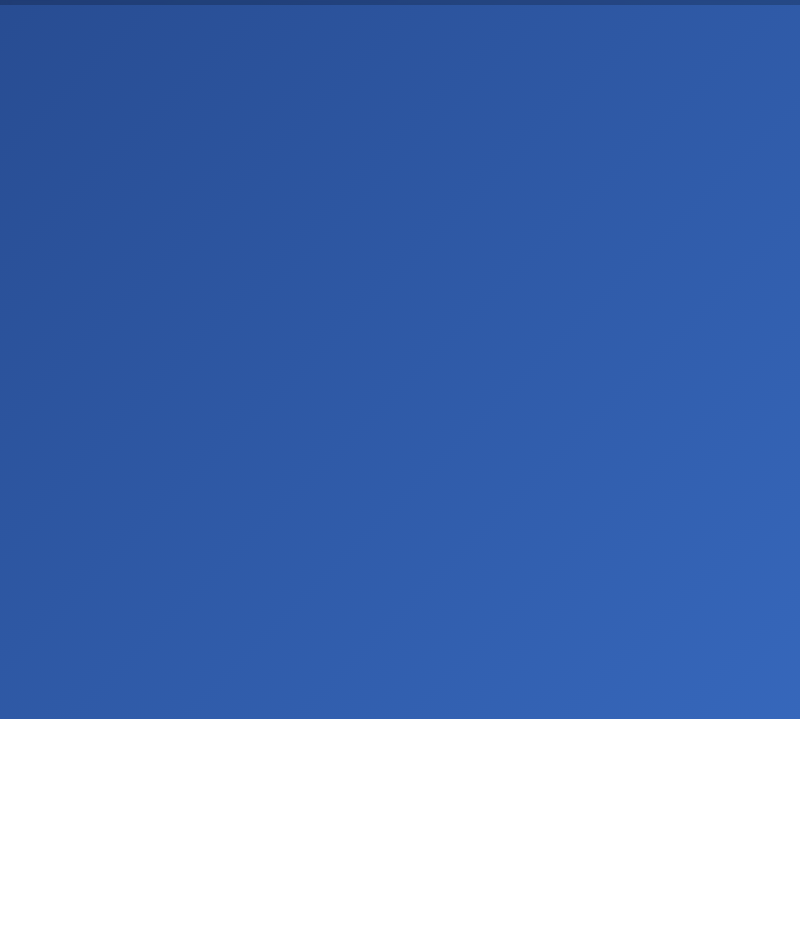
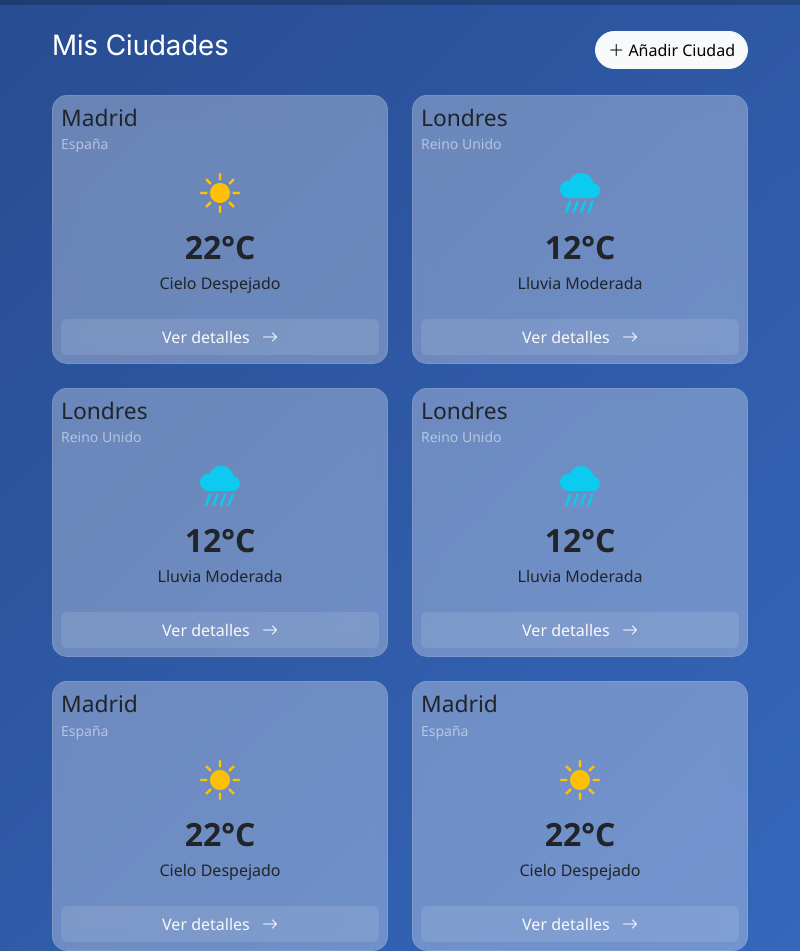
Before and after one commit to Dangt293/Eolo-Time, an Electron app: page index.html in a window 800 px wide. Shown: the part 81-1032 px from the top of the page. Before the commit the page ends 800 px from the top, so only its background shows below. Drawn offline with nearby package versions, Linux system fonts and the light colour scheme.

Commit message:
últimos ajustes a la plantilla del home

```diff
--- a/Styles/indexStyles.css
+++ b/Styles/indexStyles.css
@@ -27,7 +27,6 @@ body {
     size: 1.5rem;
 }
 
-
 .glass-reloj {
     background: rgba(255, 255, 255, 0.15); /* Transparencia */
     backdrop-filter: blur(5px);
@@ -38,6 +37,16 @@ body {
     padding: 8px 15px;
     border-radius: 50px;
     color: white;
+}
+
+/** Body **/
+.add-card {
+    border: 2px dashed rgba(255, 255, 255, 0.3);
+    background: transparent;
+    display: flex;
+    align-items: center;
+    justify-content: center;
+    min-height: 200px;
 }
 
 .glass-card {
@@ -55,15 +64,6 @@ body {
     box-shadow: 0 8px 32px 0 rgba(0, 0, 0, 0.3);
 }
 
-.add-card {
-    border: 2px dashed rgba(255, 255, 255, 0.3);
-    background: transparent;
-    display: flex;
-    align-items: center;
-    justify-content: center;
-    min-height: 200px;
-}
-
 .temp-main {
     font-size: 2rem;
     font-weight: bold;
--- a/index.html
+++ b/index.html
@@ -7,6 +7,7 @@
   <!-- Favicono -->
   <link rel="icon" type="image/x-icon" href="assets/Favicono.ico">
   <!-- Estilos -->
+   <link rel="stylesheet" href="https://cdn.jsdelivr.net/npm/bootstrap-icons@1.11.0/font/bootstrap-icons.css">
   <link rel="stylesheet" href="Boostrap/CSS/bootstrap.min.css">
   <link rel="stylesheet" href="Styles/estilosBase.css">
   <link rel="stylesheet" href="Styles/indexStyles.css">
@@ -25,6 +26,146 @@
     </div>
   </nav>
 
+  <!-- *Body* -->
+  <div class="container">
+    <div class="d-flex justify-content-between align-items-center mb-4">
+      <h2 class="encabezado">Mis Ciudades</h2>
+      <button class="btn btn-light rounded-pill" data-bs-toggle="modal" data-bs-target="#addCityModal">
+        <i class="bi bi-plus-lg"></i> Añadir Ciudad
+      </button>
+    </div>
+
+    <div class="row row-cols-1 row-cols-md-2 row-cols-lg-4 g-4">
+
+      <div class="col">
+        <div class="card h-100 glass-card p-2">
+          <div class="d-flex justify-content-between align-items-start">
+            <div>
+              <h4 class="mb-0">Madrid</h4>
+              <small class="text-white-50">España</small>
+            </div>
+          </div>
+          <div class="text-center my-2">
+            <i class="bi bi-sun-fill text-warning" style="font-size: 2.5rem;"></i>
+            <div class="temp-main">22°C</div>
+            <p class="text-capitalize">Cielo Despejado</p>
+          </div>
+          <button class="btn btn-outline-light w-100 border-0 bg-white bg-opacity-10">Ver detalles <i
+              class="bi bi-arrow-right ms-2"></i></button>
+        </div>
+      </div>
+
+      <div class="col">
+        <div class="card h-100 glass-card p-2">
+          <div class="d-flex justify-content-between align-items-start">
+            <div>
+              <h4 class="mb-0">Londres</h4>
+              <small class="text-white-50">Reino Unido</small>
+            </div>
+          </div>
+          <div class="text-center my-2">
+            <i class="bi bi-cloud-rain-heavy-fill text-info" style="font-size: 2.5rem;"></i>
+            <div class="temp-main">12°C</div>
+            <p class="text-capitalize">Lluvia Moderada</p>
+          </div>
+          <button class="btn btn-outline-light w-100 border-0 bg-white bg-opacity-10">Ver detalles <i
+              class="bi bi-arrow-right ms-2"></i></button>
+        </div>
+      </div>
+
+      <div class="col">
+        <div class="card h-100 glass-card p-2">
+          <div class="d-flex justify-content-between align-items-start">
+            <div>
+              <h4 class="mb-0">Londres</h4>
+              <small class="text-white-50">Reino Unido</small>
+            </div>
+          </div>
+          <div class="text-center my-2">
+            <i class="bi bi-cloud-rain-heavy-fill text-info" style="font-size: 2.5rem;"></i>
+            <div class="temp-main">12°C</div>
+            <p class="text-capitalize">Lluvia Moderada</p>
+          </div>
+          <button class="btn btn-outline-light w-100 border-0 bg-white bg-opacity-10">Ver detalles <i
+              class="bi bi-arrow-right ms-2"></i></button>
+        </div>
+      </div>
+
+      <div class="col">
+        <div class="card h-100 glass-card p-2">
+          <div class="d-flex justify-content-between align-items-start">
+            <div>
+              <h4 class="mb-0">Londres</h4>
+              <small class="text-white-50">Reino Unido</small>
+            </div>
+          </div>
+          <div class="text-center my-2">
+            <i class="bi bi-cloud-rain-heavy-fill text-info" style="font-size: 2.5rem;"></i>
+            <div class="temp-main">12°C</div>
+            <p class="text-capitalize">Lluvia Moderada</p>
+          </div>
+          <button class="btn btn-outline-light w-100 border-0 bg-white bg-opacity-10">Ver detalles <i
+              class="bi bi-arrow-right ms-2"></i></button>
+        </div>
+      </div>
+
+      <div class="col">
+        <div class="card h-100 glass-card p-2">
+          <div class="d-flex justify-content-between align-items-start">
+            <div>
+              <h4 class="mb-0">Madrid</h4>
+              <small class="text-white-50">España</small>
+            </div>
+          </div>
+          <div class="text-center my-2">
+            <i class="bi bi-sun-fill text-warning" style="font-size: 2.5rem;"></i>
+            <div class="temp-main">22°C</div>
+            <p class="text-capitalize">Cielo Despejado</p>
+          </div>
+          <button class="btn btn-outline-light w-100 border-0 bg-white bg-opacity-10">Ver detalles <i
+              class="bi bi-arrow-right ms-2"></i></button>
+        </div>
+      </div>
+
+      <div class="col">
+        <div class="card h-100 glass-card p-2">
+          <div class="d-flex justify-content-between align-items-start">
+            <div>
+              <h4 class="mb-0">Madrid</h4>
+              <small class="text-white-50">España</small>
+            </div>
+          </div>
+          <div class="text-center my-2">
+            <i class="bi bi-sun-fill text-warning" style="font-size: 2.5rem;"></i>
+            <div class="temp-main">22°C</div>
+            <p class="text-capitalize">Cielo Despejado</p>
+          </div>
+          <button class="btn btn-outline-light w-100 border-0 bg-white bg-opacity-10">Ver detalles <i
+              class="bi bi-arrow-right ms-2"></i></button>
+        </div>
+      </div>
+    </div>
+  </div>
+
+  <div class="modal fade" id="addCityModal" tabindex="-1" aria-hidden="true">
+    <div class="modal-dialog modal-dialog-centered">
+      <div class="modal-content bg-dark text-white border-secondary">
+        <div class="modal-header border-secondary">
+          <h5 class="modal-title">Buscar Ciudad</h5>
+          <button type="button" class="btn-close btn-close-white" data-bs-dismiss="modal"></button>
+        </div>
+        <div class="modal-body">
+          <div class="input-group mb-3">
+            <input type="text" class="form-control bg-dark text-white border-secondary"
+              placeholder="Ej: Buenos Aires, AR">
+            <button class="btn btn-primary" type="button">Buscar</button>
+          </div>
+          <small class="text-white-50 italic">Sugerencia: "Ciudad, Código de país"</small>
+        </div>
+      </div>
+    </div>
+  </div>
+
   <script src = "Boostrap/JS/bootstrap.bundle.min.js"></script>
   <script src = "Code/indexCode.js"></script>
   <script>
```
Also changed, not shown: README.md.
